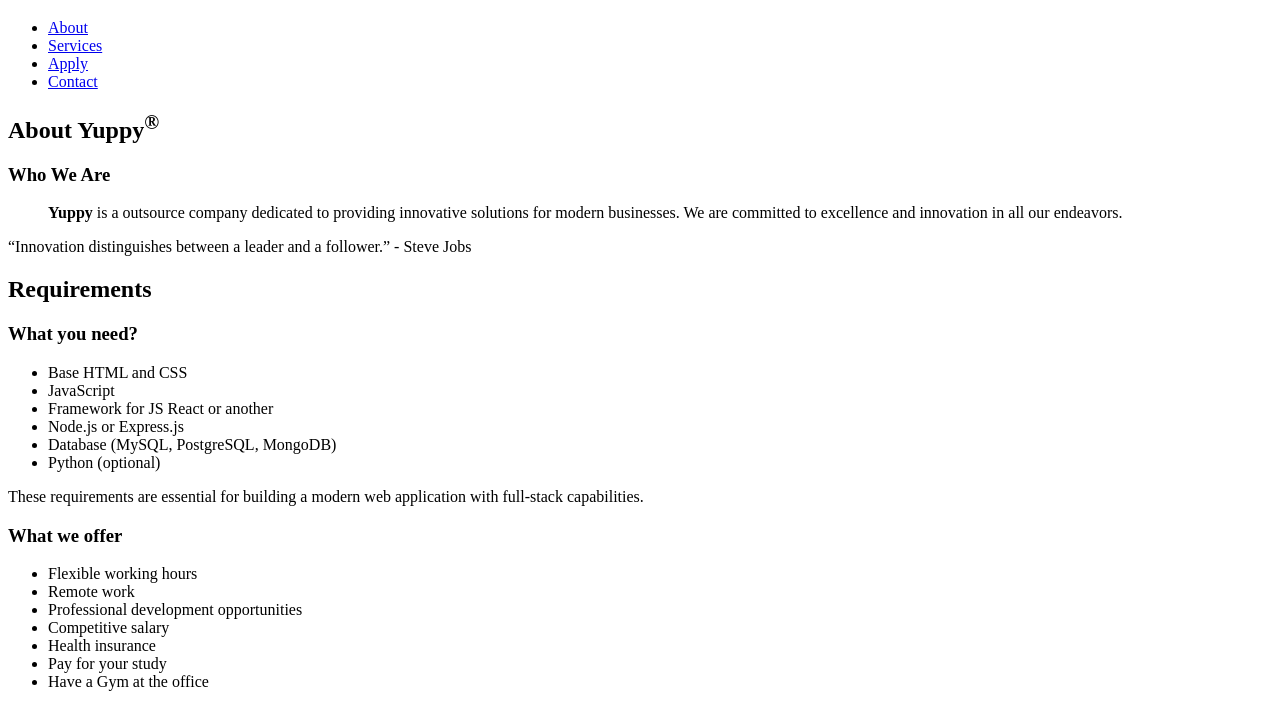
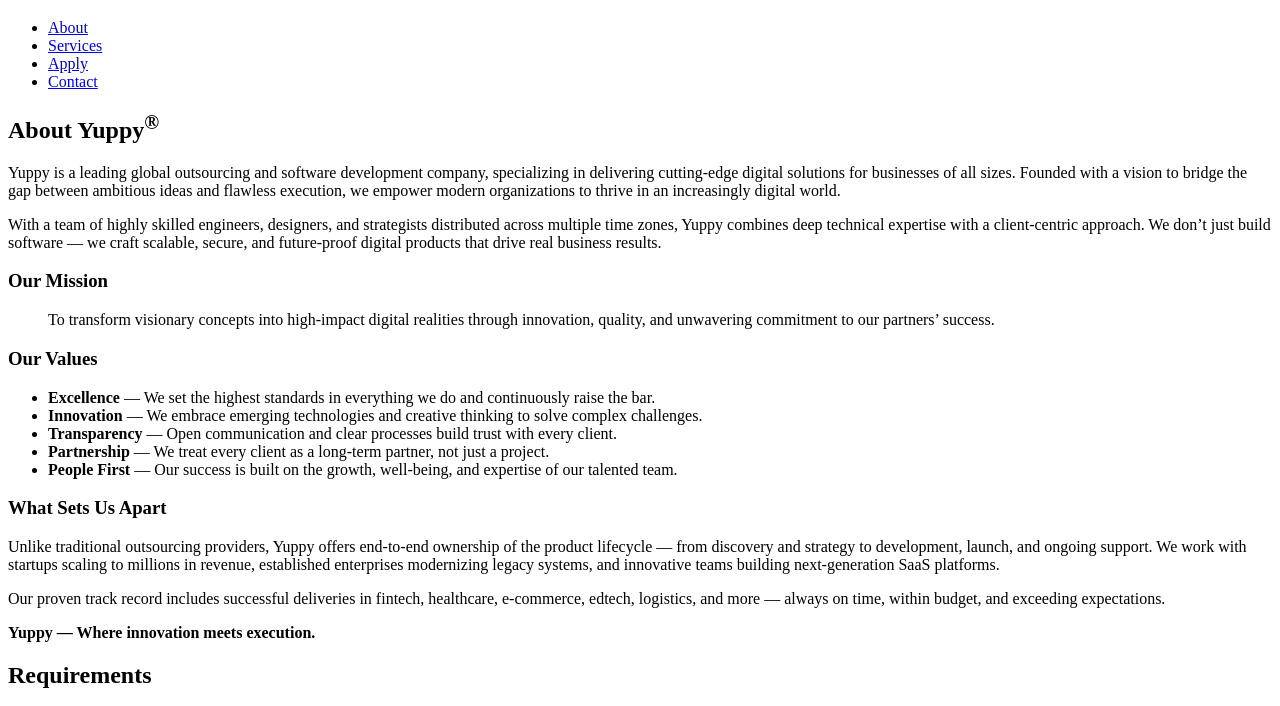
Before and after one commit to kipilko/Applyment-on-the-job, a plain HTML site: page index.html in a window 1280 px wide. Shown: the part 61-767 px from the top of the page. Drawn offline with Linux system fonts and the light colour scheme.

Commit message:
Refactor About section and enhance company values and mission in index.html

```diff
--- a/index.html
+++ b/index.html
@@ -1,6 +1,6 @@
 <!DOCTYPE html>
 <html lang="en">
-<head></head>
+<head>
     <meta charset="UTF-8">
     <meta name="viewport" content="width=device-width, initial-scale=1.0">
     <title>Yuppy</title>
@@ -21,11 +21,24 @@
         <section id="about">
           <h2>About Yuppy<sup>&reg;</sup></h2>
           <article>
-                <h3>Who We Are</h3>
+            <p>Yuppy is a leading global outsourcing and software development company, specializing in delivering cutting-edge digital solutions for businesses of all sizes. Founded with a vision to bridge the gap between ambitious ideas and flawless execution, we empower modern organizations to thrive in an increasingly digital world.</p>
+            <p>With a team of highly skilled engineers, designers, and strategists distributed across multiple time zones, Yuppy combines deep technical expertise with a client-centric approach. We don’t just build software — we craft scalable, secure, and future-proof digital products that drive real business results.</p>
+            <h3>Our Mission</h3>
             <blockquote>
-                <p><b>Yuppy</b> is a outsource company dedicated to providing innovative solutions for modern businesses. We are committed to excellence and innovation in all our endeavors.</p>
+              <p>To transform visionary concepts into high-impact digital realities through innovation, quality, and unwavering commitment to our partners’ success.</p>
             </blockquote>
-                <p><q cite="https://auto.ria.com/uk/auto_audi_q7_36899030.html">Innovation distinguishes between a leader and a follower.</q> - Steve Jobs</p>
+            <h3>Our Values</h3>
+            <ul>
+              <li><strong>Excellence</strong> — We set the highest standards in everything we do and continuously raise the bar.</li>
+              <li><strong>Innovation</strong> — We embrace emerging technologies and creative thinking to solve complex challenges.</li>
+              <li><strong>Transparency</strong> — Open communication and clear processes build trust with every client.</li>
+              <li><strong>Partnership</strong> — We treat every client as a long-term partner, not just a project.</li>
+              <li><strong>People First</strong> — Our success is built on the growth, well-being, and expertise of our talented team.</li>
+            </ul>
+            <h3>What Sets Us Apart</h3>
+            <p>Unlike traditional outsourcing providers, Yuppy offers end-to-end ownership of the product lifecycle — from discovery and strategy to development, launch, and ongoing support. We work with startups scaling to millions in revenue, established enterprises modernizing legacy systems, and innovative teams building next-generation SaaS platforms.</p>
+            <p>Our proven track record includes successful deliveries in fintech, healthcare, e-commerce, edtech, logistics, and more — always on time, within budget, and exceeding expectations.</p>
+            <p><strong>Yuppy — Where innovation meets execution.</strong></p>
           </article>
         </section>
         <section id="services">
@@ -42,8 +55,9 @@
                 </ul>
                 <p>These requirements are essential for building a modern web application with full-stack capabilities.</p>
             </article>
+
+            <article>
             <h3>What we offer</h3>
-            <article>
                 <ul>
                     <li>Flexible working hours</li>
                     <li>Remote work</li>
@@ -82,7 +96,6 @@
                 </fieldset>
         </section>
     </main>
-</body>
     <footer>
     <section id="contact">
             <h2>Contact with us</h2>
@@ -92,8 +105,11 @@
                     123 Yuppy St., Innovation City, Country<br>
                     01001
                     <p>Email:<a href="mailto:contact@yuppy.com">contact@yuppy.com</a></p>
-                    <p>Number:<a href="tel:+380977037968">+380 97 703 79 68</a></p>
+                    <p>Number:<a href="tel:+380977037968">+380 97 703 79 68</a></p><hr><br>
+                    <p>&copy; 2026 Yuppy. All rights reserved.</p>
                 </address>
             </article>
         </section>
     </footer>
+</body>
+</html>
```
Lines whose indentation alone changed are shown as unchanged.
